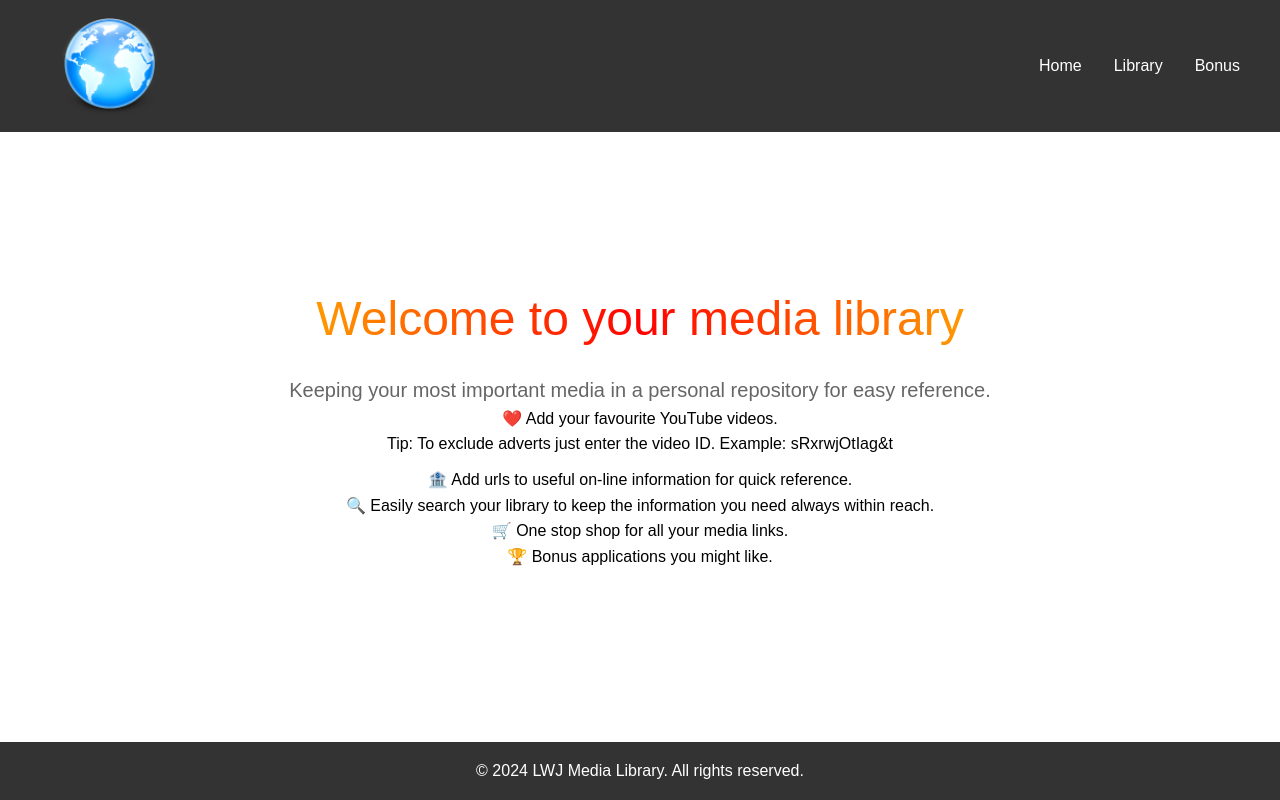
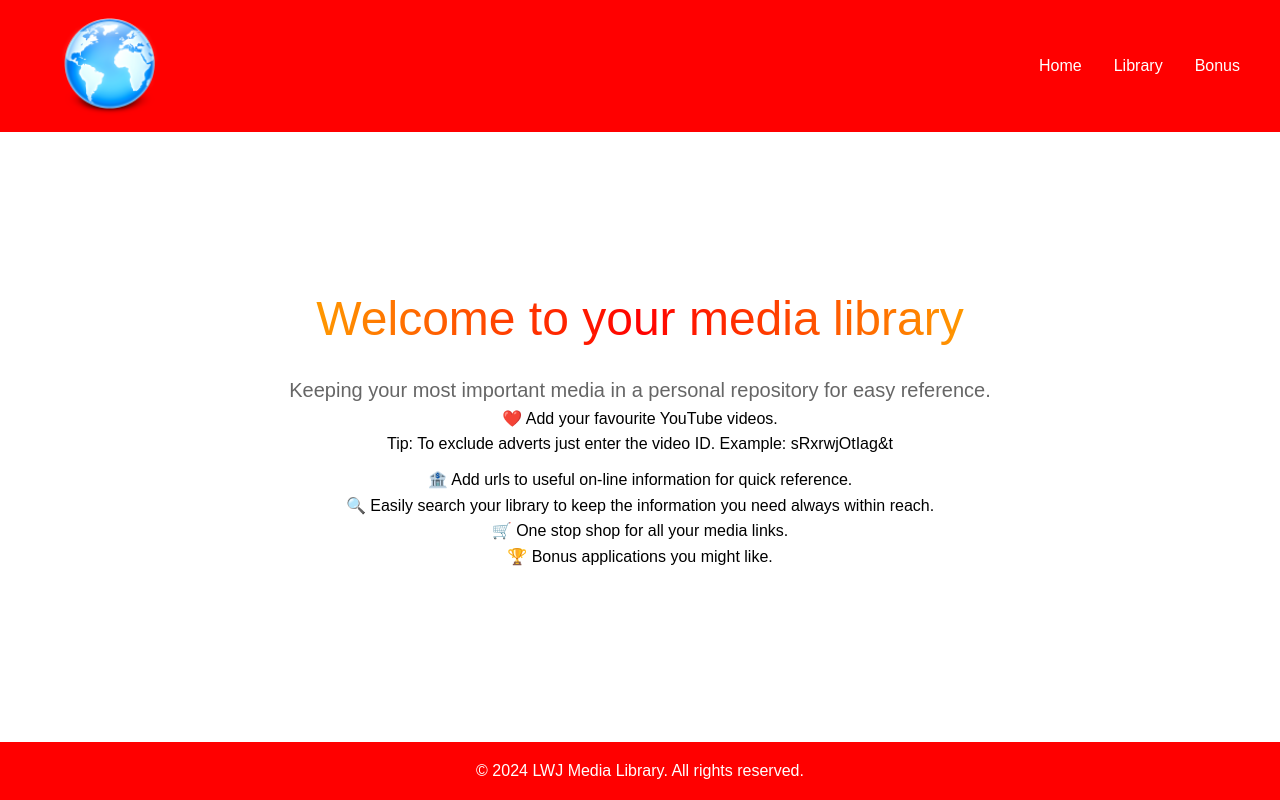
Before and after one commit to uk030621/MediaStore, a Next.js app: page / in a window 1280 px wide. Built offline with nearby package versions, Linux system fonts and the light colour scheme.

Commit message:
Changed header & footer colour

```diff
--- a/app/globals.css
+++ b/app/globals.css
@@ -19,7 +19,7 @@ body {
 }
 
 header {
-  background-color: #333;
+  background-color: red;
   padding: 1rem;
   color: white;
   width: 100%;
@@ -75,7 +75,7 @@ main {
 }
 
 footer {
-  background-color: #333;
+  background-color: red;
   color: white;
   text-align: center;
   padding: 1rem 0;
```
